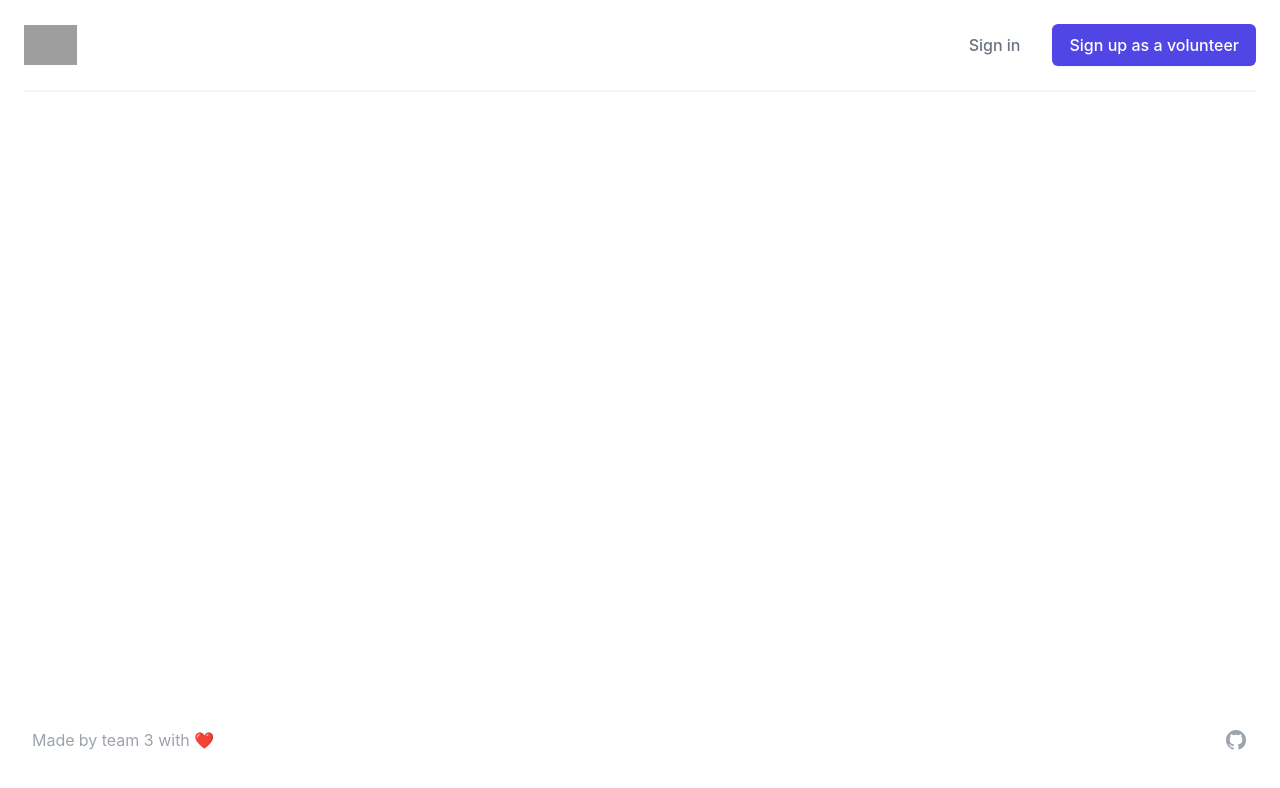
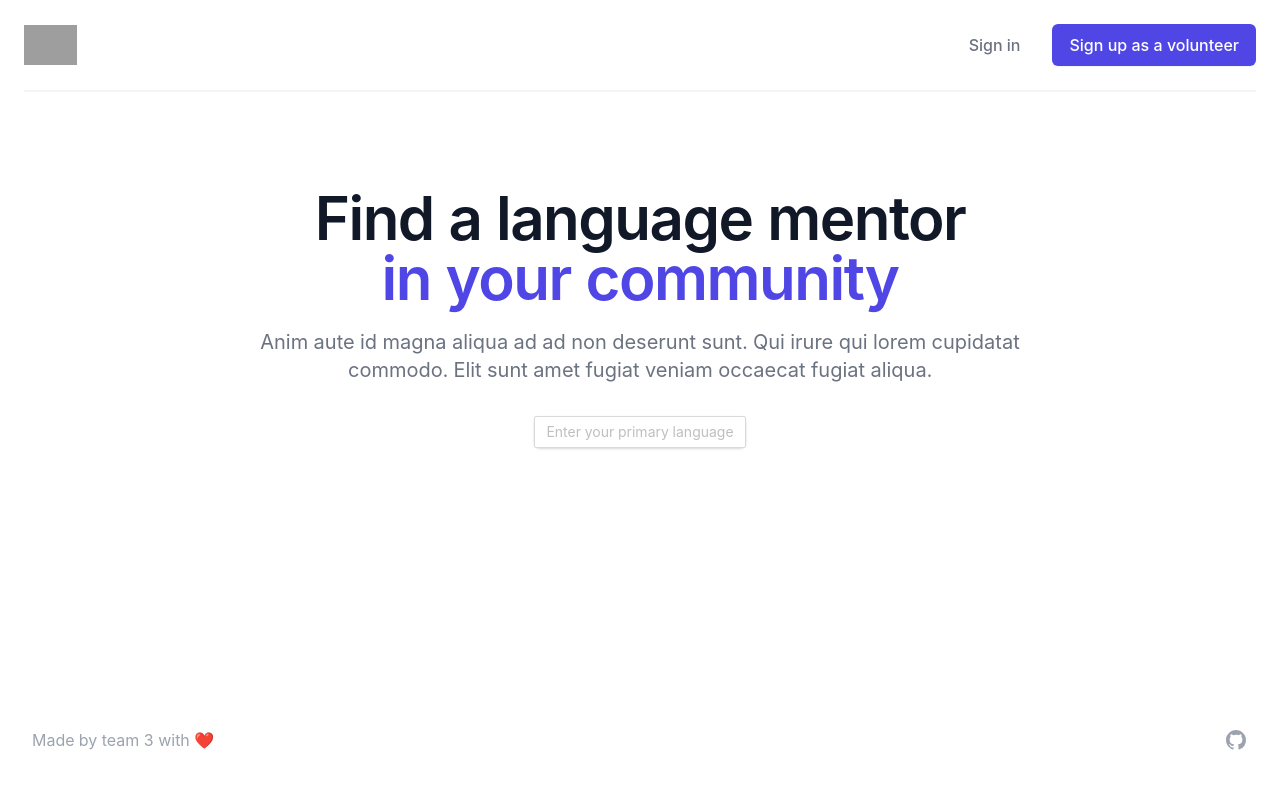
Before and after one commit to haric95/lexii, a React (Create React App) app: page / in a window 1280 px wide. Shown: the top 788 px of the page. Built offline with nearby package versions, Linux system fonts and the light colour scheme; no server answers; grey boxes are pictures that could not be loaded; a web font is replaced by a local one.

Commit message:
Add landing hero

```diff
--- a/src/App.tsx
+++ b/src/App.tsx
@@ -32,7 +32,7 @@ function App() {
             <Home />
           </Route>
           <Route path={AppPath.ROOT}>
-            <Empty />
+            <Landing />
           </Route>
         </Switch>
       </Router>
--- a/src/components/header.tsx
+++ b/src/components/header.tsx
@@ -1,10 +1,8 @@
 import React, { useState } from "react";
-import { Button } from "antd";
+import { useDispatch, useSelector } from "react-redux";
 import { Link } from "react-router-dom";
+import { selectSignedInStatus, signOut } from "reducers/auth";
 import { AppPath } from "../constants";
-import { useDispatch, useSelector } from "react-redux";
-import { selectSignedInStatus, signOut } from "reducers/auth";
-import { AlertDialogOverlay } from "@chakra-ui/core";
 
 export type HeaderProps = {
   headerType: "publicMigrant" | "publicVolunteer" | "loggedIn";
@@ -18,6 +16,8 @@ export const Header: React.FC<HeaderProps> = ({ headerType }) => {
     window.localStorage.removeItem("userId");
   };
   const [isMenuOpen, setIsMenuOpen] = useState(false);
+
+  console.log(authState);
 
   return (
     <div className="relative bg-white">
@@ -60,12 +60,21 @@ export const Header: React.FC<HeaderProps> = ({ headerType }) => {
             </button>
           </div>
           <div className="hidden md:flex items-center justify-end md:flex-1 lg:w-0">
+            {authState === "signed_out" ? (
               <Link
                 to={AppPath.SIGN_IN}
                 className="whitespace-nowrap text-base font-medium text-gray-500 hover:text-gray-900"
               >
                 Sign in
               </Link>
+            ) : (
+              <button
+                onClick={handleSignOut}
+                className="whitespace-nowrap text-base font-medium text-gray-500 hover:text-gray-900"
+              >
+                Sign in
+              </button>
+            )}
             {headerType === "publicMigrant" ? (
               <Link
                 to={AppPath.VOLUNTEER}
@@ -127,12 +136,18 @@ export const Header: React.FC<HeaderProps> = ({ headerType }) => {
               </div>
             </div>
             <div className="py-6 px-5 space-y-6">
+              {authState === "signed_out" ? (
                 <Link
                   to={AppPath.SIGN_IN}
                   className="w-full flex items-center justify-center px-4 py-2 border border-transparent rounded-md shadow-sm text-base font-medium"
                 >
                   Sign in
                 </Link>
+              ) : (
+                <button className="w-full flex items-center justify-center px-4 py-2 border border-transparent rounded-md shadow-sm text-base font-medium">
+                  Sign out
+                </button>
+              )}
               <div>
                 {headerType === "publicMigrant" ? (
                   <Link
@@ -142,12 +157,14 @@ export const Header: React.FC<HeaderProps> = ({ headerType }) => {
                     Sign up as a volunteer
                   </Link>
                 ) : (
+                  authState === "signed_out" && (
                     <Link
                       to={AppPath.SIGN_UP}
                       className="w-full flex items-center justify-center px-4 py-2 border border-transparent rounded-md shadow-sm text-base font-medium text-white bg-indigo-600 hover:bg-indigo-700"
                     >
                       Find a language partner
                     </Link>
+                  )
                 )}
               </div>
             </div>
--- a/src/components/hero.tsx
+++ b/src/components/hero.tsx
@@ -1,5 +1,30 @@
 import React from "react";
+import { LanguageSearch } from "./languageSearch";
 
 export const Hero: React.FC = ({ children }) => {
-  return <div className="hero full-width">{children}</div>;
+  return (
+    <main className="mt-16 mx-auto max-w-7xl px-4 sm:mt-24">
+      <div className="text-center">
+        <h1 className="text-4xl tracking-tight font-extrabold text-gray-900 sm:text-5xl md:text-6xl">
+          <span className="block xl:inline">
+            Find a language mentor
+            <br />
+          </span>
+          <span className="block text-indigo-600 xl:inline">
+            in your community
+          </span>
+        </h1>
+        <p className="mt-3 max-w-md mx-auto text-base text-gray-500 sm:text-lg md:mt-5 md:text-xl md:max-w-3xl">
+          Anim aute id magna aliqua ad ad non deserunt sunt. Qui irure qui lorem
+          cupidatat commodo. Elit sunt amet fugiat veniam occaecat fugiat
+          aliqua.
+        </p>
+        <div className="mt-5 max-w-md mx-auto sm:flex sm:justify-center md:mt-8">
+          <div className="rounded-md shadow">
+            <LanguageSearch setId={() => {}} />
+          </div>
+        </div>
+      </div>
+    </main>
+  );
 };
--- a/src/components/layout.tsx
+++ b/src/components/layout.tsx
@@ -12,7 +12,9 @@ export const Layout: React.FC<LayoutProps> = ({
   return (
     <div className="flex flex-col h-screen">
       <Header headerType={headerType} />
-      <div className={`flex-grow`}>{children}</div>
+      <div className={`flex-grow max-w-12xl mx-auto px-4 sm:px-6`}>
+        {children}
+      </div>
       <Footer />
     </div>
   );
--- a/src/components/migrant-sign-up-form.tsx
+++ b/src/components/migrant-sign-up-form.tsx
@@ -16,7 +16,7 @@ type MigrantSignUpAttempt = {
   name: string;
   about_me: string;
   language_id: number | null;
-  interests: number[];
+  interests: string[];
   email_address: string;
   password: string;
 };
--- a/src/components/sign-in-form.tsx
+++ b/src/components/sign-in-form.tsx
@@ -23,7 +23,7 @@ const initialValues: SignInAttempt = {
 
 export type SignInResponse = {
   user_id: number;
-  user_type: "migrant" | "volunteer";
+  user_type: "Migrant" | "Volunteer";
 };
 
 export const SignInForm: React.FC = () => {
--- a/src/components/volunteer-sign-up-form.tsx
+++ b/src/components/volunteer-sign-up-form.tsx
@@ -1,35 +1,32 @@
-import React from "react";
+import { Button } from "antd";
+import TextArea from "antd/lib/input/TextArea";
+import { endpoints } from "endpoints";
+import { fetcher } from "fetcher";
 import { Formik } from "formik";
 import { Form, Input, Select } from "formik-antd";
-import TextArea from "antd/lib/input/TextArea";
-import { LanguageSearch } from "./languageSearch";
+import React from "react";
+import { useDispatch, useSelector } from "react-redux";
 import { Redirect } from "react-router-dom";
+import { selectSignedInStatus, setAuth } from "reducers/auth";
 import { AppPath } from "../constants";
-import { useDispatch, useSelector } from "react-redux";
-import { selectSignedInStatus, setAuth } from "reducers/auth";
-import { Button } from "antd";
-import { fetcher } from "fetcher";
 import { SignInResponse } from "./sign-in-form";
-import { endpoints } from "endpoints";
 
 type VolunteerSignUpAttempt = {
-  username: string;
   name: string;
   about_me: string;
   language_id: number | null;
-  interests: number[];
+  interests: string[];
   email_address: string;
-  password: string;
+  calendly_url: string;
 };
 
 const initialValues: VolunteerSignUpAttempt = {
-  username: "",
   name: "",
   about_me: "",
   language_id: null,
   interests: [],
   email_address: "",
-  password: "",
+  calendly_url: "",
 };
 
 export const VolunteerSignUpForm: React.FC = () => {
@@ -37,6 +34,7 @@ export const VolunteerSignUpForm: React.FC = () => {
   const authState = useSelector(selectSignedInStatus);
 
   const handleSubmit = (values: VolunteerSignUpAttempt) => {
+    const v = { ...values };
     fetcher
       .post<SignInResponse>(endpoints.sign_up.volunteer, values)
       .then((response) => {
@@ -72,8 +70,7 @@ export const VolunteerSignUpForm: React.FC = () => {
             >
               interests
             </Select>
-            <Input name="email" placeholder="email" />
-            <Input name="password" placeholder="password" type="password" />
+            <Input name="email_address" placeholder="email" />
             <Button onClick={submitForm}>Sign-up</Button>
           </Form>
         )}
--- a/src/endpoints.ts
+++ b/src/endpoints.ts
@@ -4,6 +4,7 @@ export const endpoints = {
   sign_in: "http://localhost:3002/sign-in",
   sign_up: {
     migrant: "http://localhost:3002/sign-up/migrant",
-    volunteer: "http://localhost:3002/sign-up/volunteer",
+    volunteer:
+      "http://ec2-54-247-19-173.eu-west-1.compute.amazonaws.com:8000/signup/volunteer",
   },
 };
--- a/src/pages/home.tsx
+++ b/src/pages/home.tsx
@@ -22,7 +22,7 @@ export const Home: React.FC = () => {
   console.log(userType);
   return (
     <Page headerType="loggedIn" isPublic={false}>
-      {userType === "migrant" ? (
+      {userType === "Migrant" ? (
         id ? (
           <>
             <Button onClick={() => dispatch(removePartner())}>back</Button>
--- a/src/pages/landing.tsx
+++ b/src/pages/landing.tsx
@@ -21,27 +21,7 @@ export const Landing: React.FC = () => {
 
   return (
     <Page isPublic headerType="publicMigrant" withHero>
-      <Hero>
-        <Row>
-          <Col span={12}>
-            <h1 className="primary-color">
-              Search for a language exchange partner
-            </h1>
-          </Col>
-          <Col span={12}>
-            <LanguageSearch setId={setSelectedLanguageId} />
-          </Col>
-          <Col span={12}></Col>
-          <Col span={12}>
-            <Button
-              disabled={setSelectedLanguageId === null}
-              onClick={handleNavigateToList}
-            >
-              Go
-            </Button>
-          </Col>
-        </Row>
-      </Hero>
+      <Hero />
       <div style={{ marginTop: 60 }}></div>
     </Page>
   );
--- a/src/reducers/auth.ts
+++ b/src/reducers/auth.ts
@@ -3,7 +3,7 @@ import { Store } from "./rootReducer";
 type AuthStore = {
   userId: number | null;
   signedInStatus: "signed_out" | "pending" | "signed_in";
-  userType: "volunteer" | "migrant" | null;
+  userType: "Volunteer" | "Migrant" | null;
 };
 
 type SignInAttempt = {
```
Lines whose indentation alone changed are shown as unchanged.
